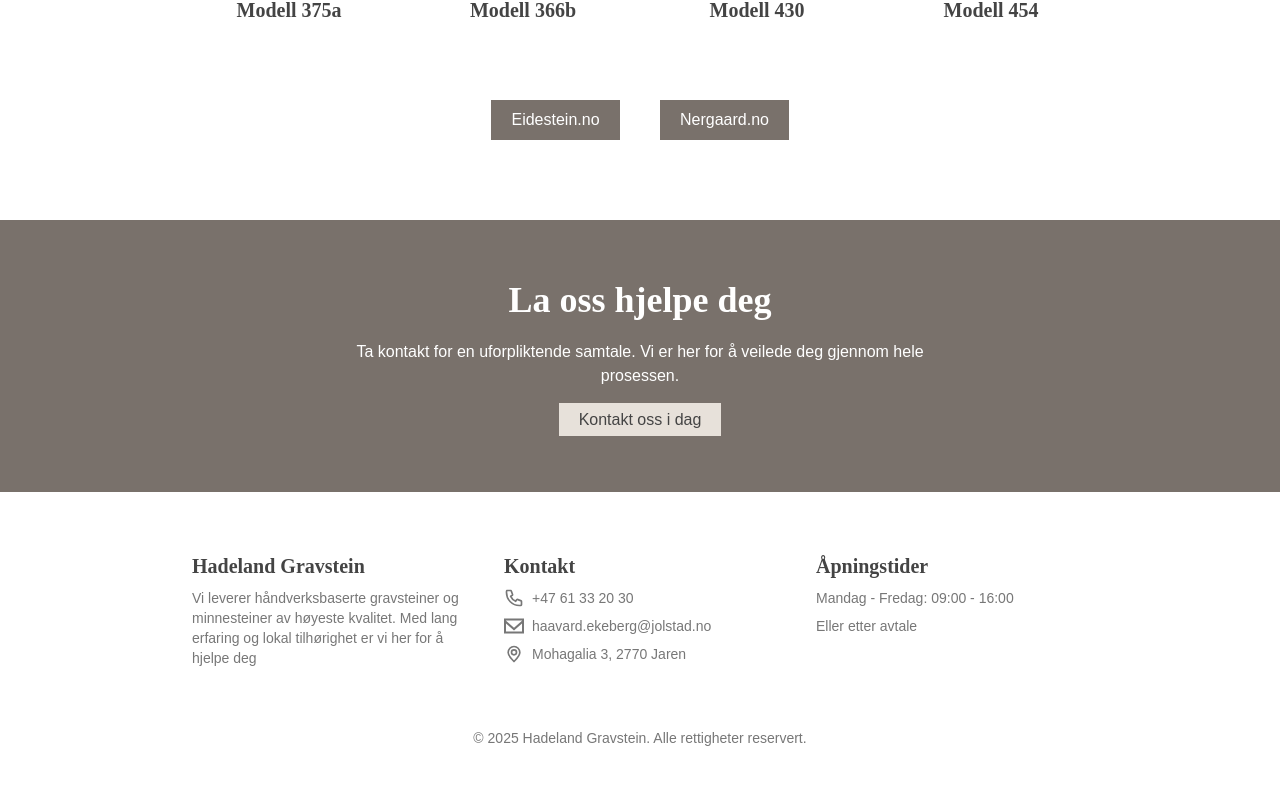
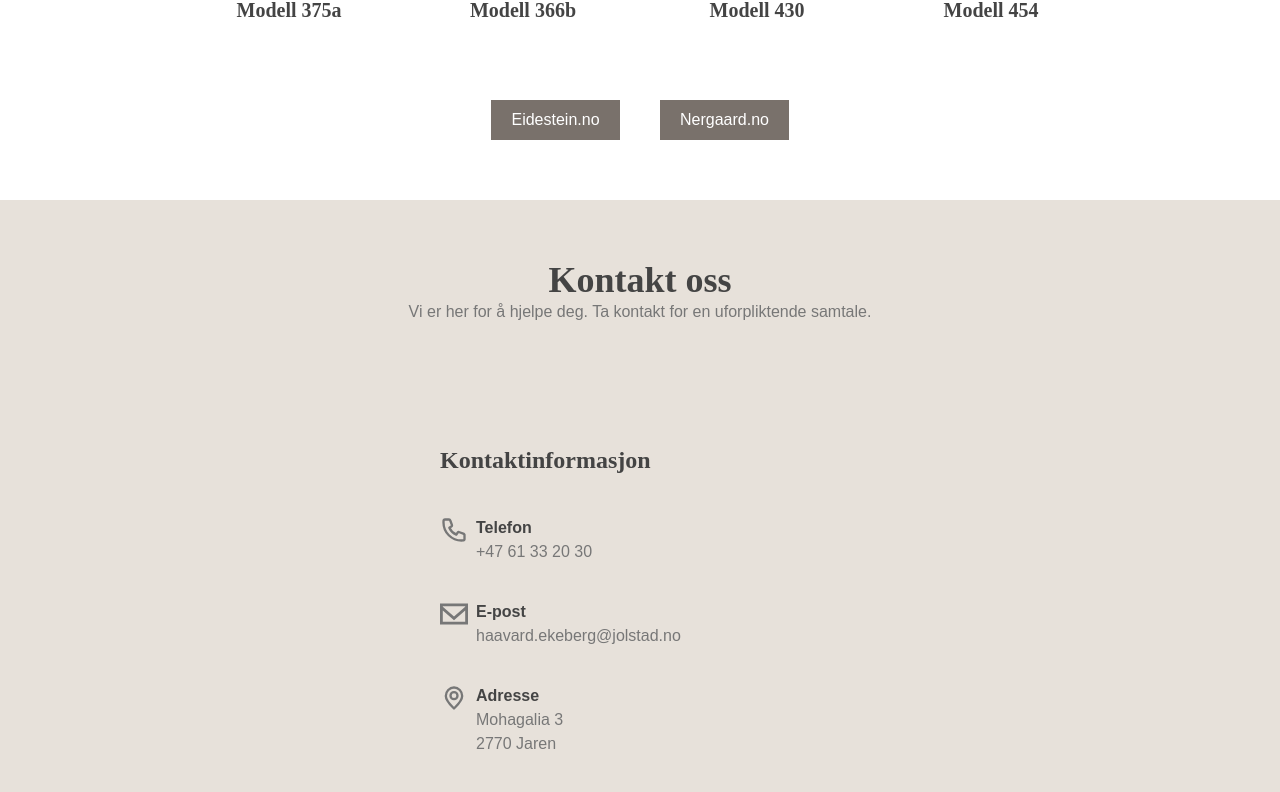
Before and after one commit to danielekeberg/hg, a Next.js app: page / in a window 1280 px wide. Shown: the part 1852-2644 px from the top of the page. Before the commit the page ends 2620 px from the top, so only its background shows below. Built offline with nearby package versions, Linux system fonts and the light colour scheme.

Commit message:
Update page.tsx

```diff
--- a/app/page.tsx
+++ b/app/page.tsx
@@ -3,7 +3,7 @@ import Hero from "@/app/components/Hero";
 import Section from "@/app/components/Section";
 import Vendors from "@/app/components/Vendors";
 import Footer from "@/app/components/Footer";
-import ContactCart from "@/app/components/ContactCard";
+import Contact from "@/app/components/Contact";
 
 export default function Home() {
   return (
@@ -12,7 +12,9 @@ export default function Home() {
       <Hero />
       <Section />
       <Vendors />
-      <ContactCart />
+      <div id="contact" className="pt-15">
+        <Contact />
+      </div>
       <Footer />
     </div>
   );
```
